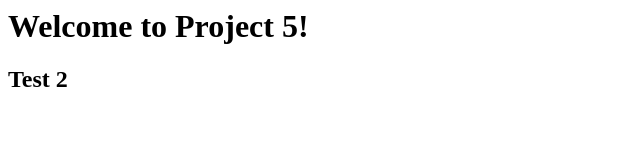
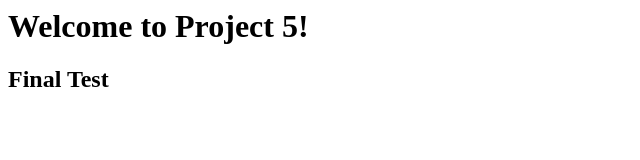
Before and after one commit to WSU-kduncan/cicd-3120-EvanSwepston, a plain HTML site: page website/index.html in a window 1280 px wide. Shown: the full height of the page, 0-640 px from the left. Drawn offline with Linux system fonts and the light colour scheme.

Commit message:
Please work

```diff
--- a/website/index.html
+++ b/website/index.html
@@ -6,7 +6,7 @@
 
 <body>
 	<H1> Welcome to Project 5! </H1>
-	<H2> Test 2 </H2>
+	<H2> Final Test </H2>
 </body>
 
 </html>
```
